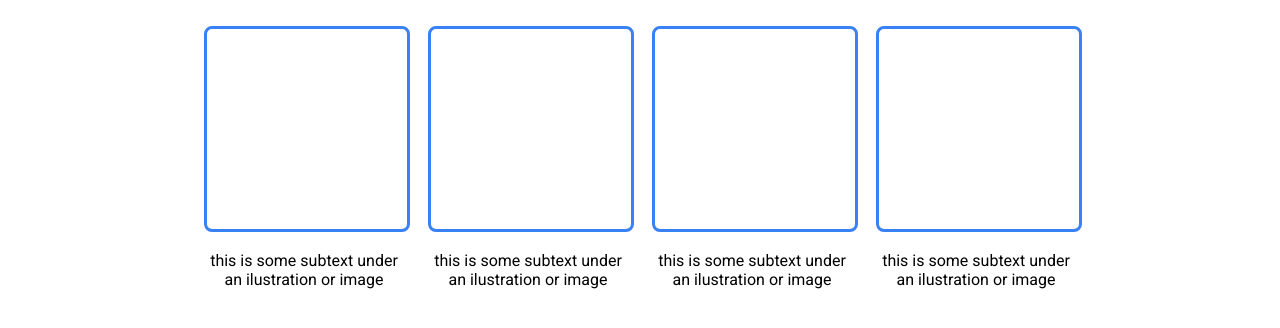
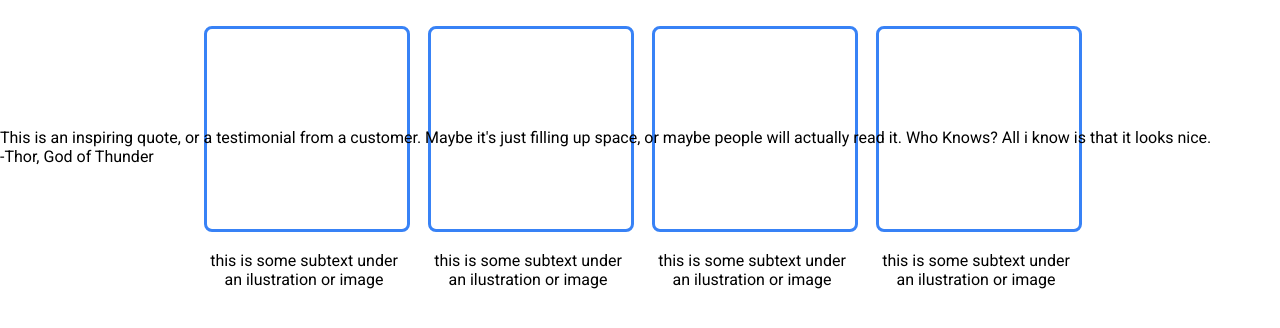
Before and after one commit to Alexpro2024/landing-page, a plain HTML site: page index.html in a window 1280 px wide. Shown: the part 700-1028 px from the top of the page. Drawn offline with Linux system fonts and the light colour scheme.

Commit message:
Third container without css

```diff
--- a/index.html
+++ b/index.html
@@ -57,5 +57,10 @@
         </div>
     </div>
 
+    <div class="third-container">
+        <p>This is an inspiring quote, or a testimonial from a customer. Maybe it's just filling up space, or maybe people will actually read it. Who Knows? All i know is that it looks nice.</p>
+        <p>-Thor, God of Thunder</p>
+    </div>
+
 </body>
 </html>
```
